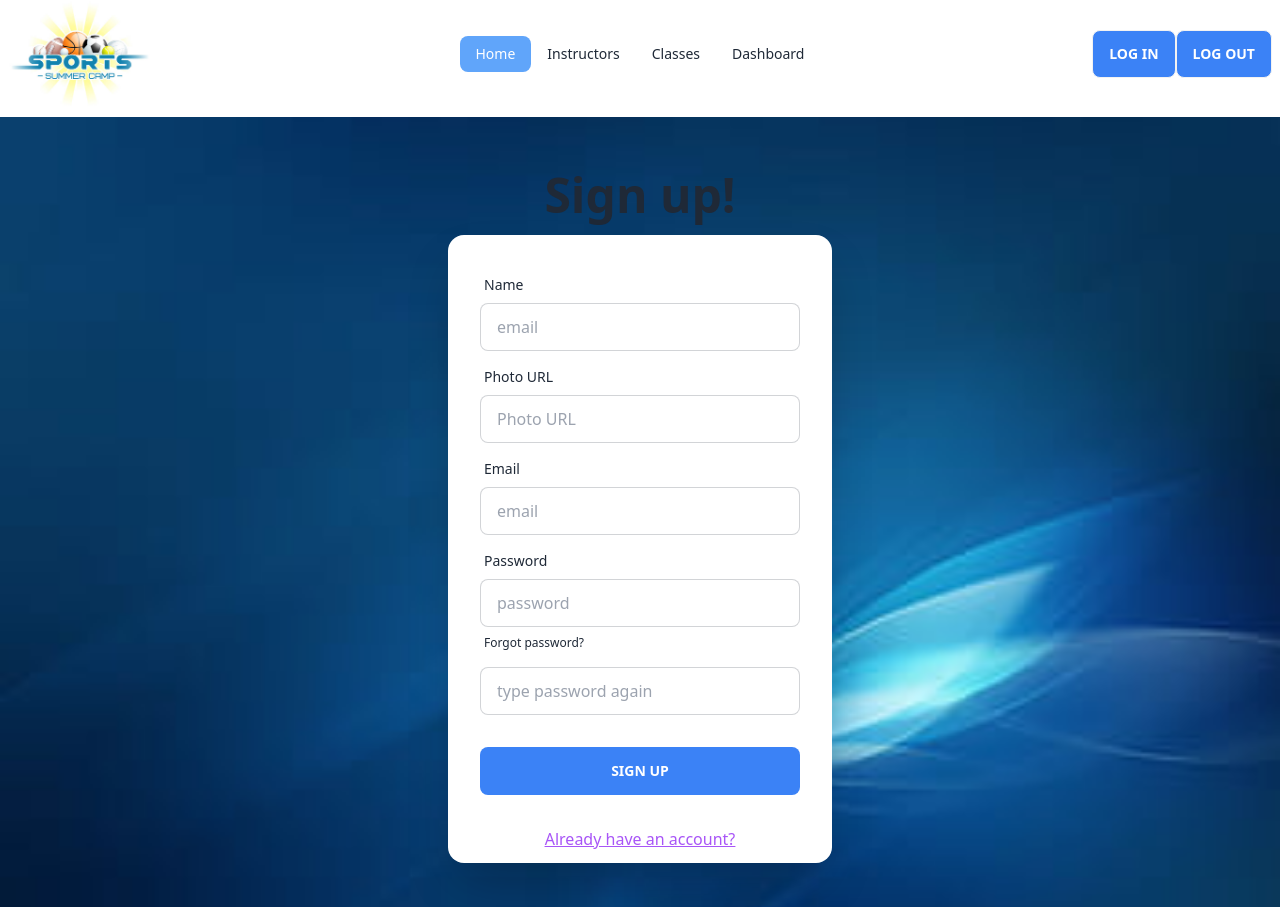
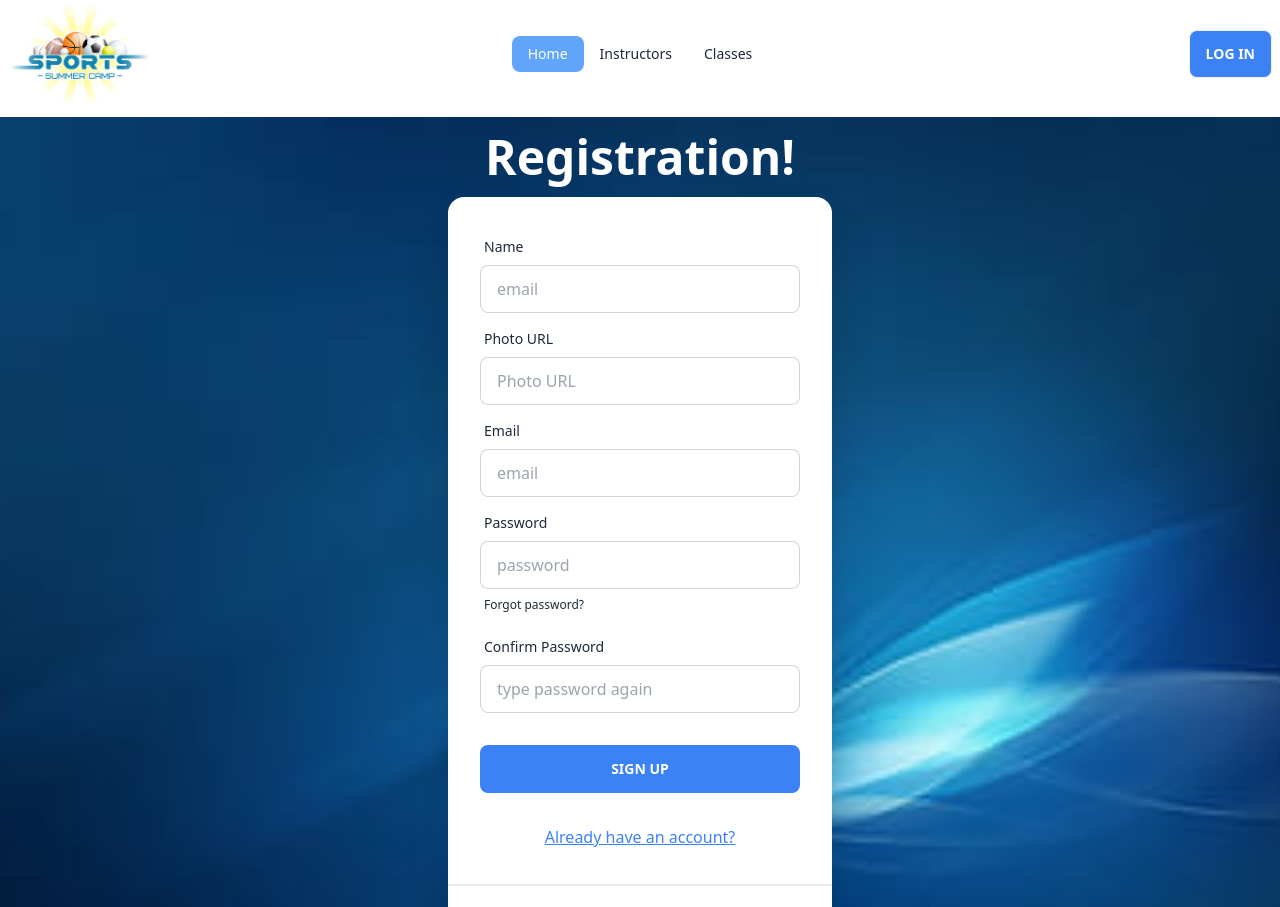
Before and after one commit to Sumiyaakhi/camping-sports-client, a React (Vite) app: page /registration in a window 1280 px wide. Shown: the part 40-947 px from the top of the page. Built offline with nearby package versions, Linux system fonts and the light colour scheme; no server answers.

Commit message:
confirm password featured added

```diff
--- a/src/Pages/Registration/Registration.jsx
+++ b/src/Pages/Registration/Registration.jsx
@@ -1,14 +1,35 @@
-import React, { useContext } from 'react';
+import React, { useContext, useState } from 'react';
 import { AuthContext } from '../../Providers/AuthProviders';
 import { useForm } from 'react-hook-form';
-import { Link } from 'react-router-dom';
+import { Link, useSearchParams } from 'react-router-dom';
 import Swal from 'sweetalert2';
+import SocialLogin from '../../Shared/SocialLogin/SocialLogin';
 
 const Registration = () => {
     const { register, handleSubmit,reset, formState: { errors } } = useForm();
+    const [confirmPassword, setConfirmPassword] = useState("")
     const {createUser,updateUserProfile} = useContext(AuthContext)
     const onSubmit = data => {
+        if(data.password !== confirmPassword){
+            Swal.fire({
+                icon: 'error',
+                title: 'Oops...',
+                text: 'your password is not matched!',
+              })
+              return;
+        }
+console.log(data);
+createUser(data.email, data.password)
+.then(result =>{
+    const loggedUser = result.user;
+    console.log(loggedUser);
+    updateUserProfile(data.name, data.photoURL)
+    .then(()=> {
+        // const savedUser = { name: data.name, email: data.email}
 
+    })
+    .catch(error =>console.log(error))
+})
 
     }
     return (
@@ -19,7 +40,7 @@ const Registration = () => {
       }} className="hero min-h-screen bg-base-200 ">
         <div className="hero-content flex-col w-full">
           <div className="text-center lg:text-left">
-            <h1 className="text-5xl font-bold">Sign up!</h1>
+            <h1 className="text-5xl font-bold text-white">Registration!</h1>
 
           </div>
           <div className="card flex-shrink-0 w-full max-w-sm shadow-2xl bg-base-100">
@@ -58,15 +79,18 @@ const Registration = () => {
                 </label>
                 <input type="password"  {...register("password", { required: true,maxLength:20, minLength:6,pattern:/(?=.*\d)(?=.*[!@#$%^&*])(?=.*[a-z])(?=.*[A-Z]).{8,}/ })}
                 placeholder="password" className="input input-bordered" />
-                {errors.password?.type === 'required' && <p role="alert">password is required</p>}
-                {errors.password?.type === 'minLength' && <p role="alert">Password must be 6 characters</p>}
-                {errors.password?.type === 'pattern' && <p role="alert">Password must have one uppercase, one lowercase, one number and one special character</p>}
+                {errors.password?.type === 'required' && <p className='text-red-400' role="alert">password is required</p>}
+                {errors.password?.type === 'minLength' && <p className='text-red-400' role="alert">Password must be 6 characters</p>}
+                {errors.password?.type === 'pattern' && <p className='text-red-400' role="alert">Password must have one uppercase, one lowercase, one number and one special character</p>}
                 <label className="label">
                   <a href="#" className="label-text-alt link link-hover">Forgot password?</a>
                 </label>
               </div>
               <div className='form-control'>
-            <input type="password" {...register("confirm-password", { required: true })}
+              <label className="label">
+                  <span className="label-text">Confirm Password</span>
+                </label>
+            <input  type="password" {...register("confirmPassword", { required: true })}
                 placeholder="type password again" className="input input-bordered" />
               </div>
               <div className="form-control mt-6">
@@ -74,8 +98,8 @@ const Registration = () => {
                 <input  className="btn text-white bg-blue-500 border-0" type="submit" value="Sign Up" />
               </div>
             </form>
-            <p className='mx-auto mb-3 underline text-purple-500'><Link to='/login'>Already have an account?</Link></p>
-            {/* <SocialLogin></SocialLogin> */}
+            <p className='mx-auto mb-3 underline text-blue-500'><Link to='/login'>Already have an account?</Link></p>
+            <SocialLogin></SocialLogin>
           </div>
         </div>
       </div>
--- a/src/Providers/AuthProviders.jsx
+++ b/src/Providers/AuthProviders.jsx
@@ -1,6 +1,6 @@
 import React, { createContext, useEffect, useState } from 'react';
 import app from '../Firebase/firebase.config';
-import { createUserWithEmailAndPassword, getAuth, onAuthStateChanged, signInWithEmailAndPassword, signInWithPopup, signOut, updateProfile } from "firebase/auth";
+import { GoogleAuthProvider, createUserWithEmailAndPassword, getAuth, onAuthStateChanged, signInWithEmailAndPassword, signInWithPopup, signOut, updateProfile } from "firebase/auth";
 
 export const AuthContext = createContext(null);
 const auth = getAuth(app);
@@ -9,6 +9,7 @@ const AuthProviders = ({children}) => {
 
     const [user, setUser] = useState(null);
     const [loading, setLoading] = useState(true);
+    const googleProvider = new GoogleAuthProvider()
 
     const createUser = (email, password)=>{
         setLoading(true);
--- a/src/Shared/Navbar/Navbar.jsx
+++ b/src/Shared/Navbar/Navbar.jsx
@@ -1,13 +1,15 @@
-import React from "react";
+import React, { useContext } from "react";
 import logo from "../../assets/summerCamp.jpg";
 import {  Link, NavLink } from "react-router-dom";
+import { AuthContext } from "../../Providers/AuthProviders";
 
 const Navbar = () => {
+  const { user} = useContext(AuthContext)
   const navItems = <>
   <li><NavLink className='bg-blue-400 text-white' to='/'>Home</NavLink></li>
   <li><NavLink to='/instructor'>Instructors</NavLink></li>
   <li><NavLink to='/classes'>Classes</NavLink></li>
-  <li><NavLink to='/dashboard'>Dashboard</NavLink></li>
+  { user? <li><NavLink to='/dashboard'>Dashboard</NavLink></li> : <></>}
    </>
   return (
     <>
@@ -50,10 +52,12 @@ const Navbar = () => {
         </ul>
       </div>
       <div className="navbar-end">
+       {
+        user ? <><button className="btn bg-blue-500 text-white">Log Out</button>
+        <div className="avatar"><div className="w-12 rounded-full ms-3"><img  src={user.photoURL} alt="" /></div></div></> : <Link to='/login'><button className="btn bg-blue-500 text-white">Log in</button></Link>
+       }
 
-        <Link to='/login'><button className="btn bg-blue-500 text-white">Log in</button></Link>
-        <button className="btn bg-blue-500 text-white">Log Out</button>
-        <img src='' alt="" />
+
       </div>
     </div>
     </>
--- a/src/Shared/SocialLogin/SocialLogin.jsx
+++ b/src/Shared/SocialLogin/SocialLogin.jsx
@@ -0,0 +1,28 @@
+import React, { useContext } from 'react';
+import { AuthContext } from '../../Providers/AuthProviders';
+import { FaGoogle } from 'react-icons/fa';
+
+const SocialLogin = () => {
+    const {googleSignIn} = useContext(AuthContext);
+
+    const handleGoogleSignIn = () =>{
+        googleSignIn()
+        .then((result) =>{
+            const loggedUser = result.user;
+            console.log(loggedUser);
+        })
+
+    }
+    return (
+        <div>
+        <div className='divider'></div>
+        <div className='w-full text-center my-3'>
+        <button onClick={handleGoogleSignIn} className='btn btn-circle btn-outline'>
+            <FaGoogle></FaGoogle>
+        </button>
+        </div>
+    </div>
+    );
+};
+
+export default SocialLogin;
```
